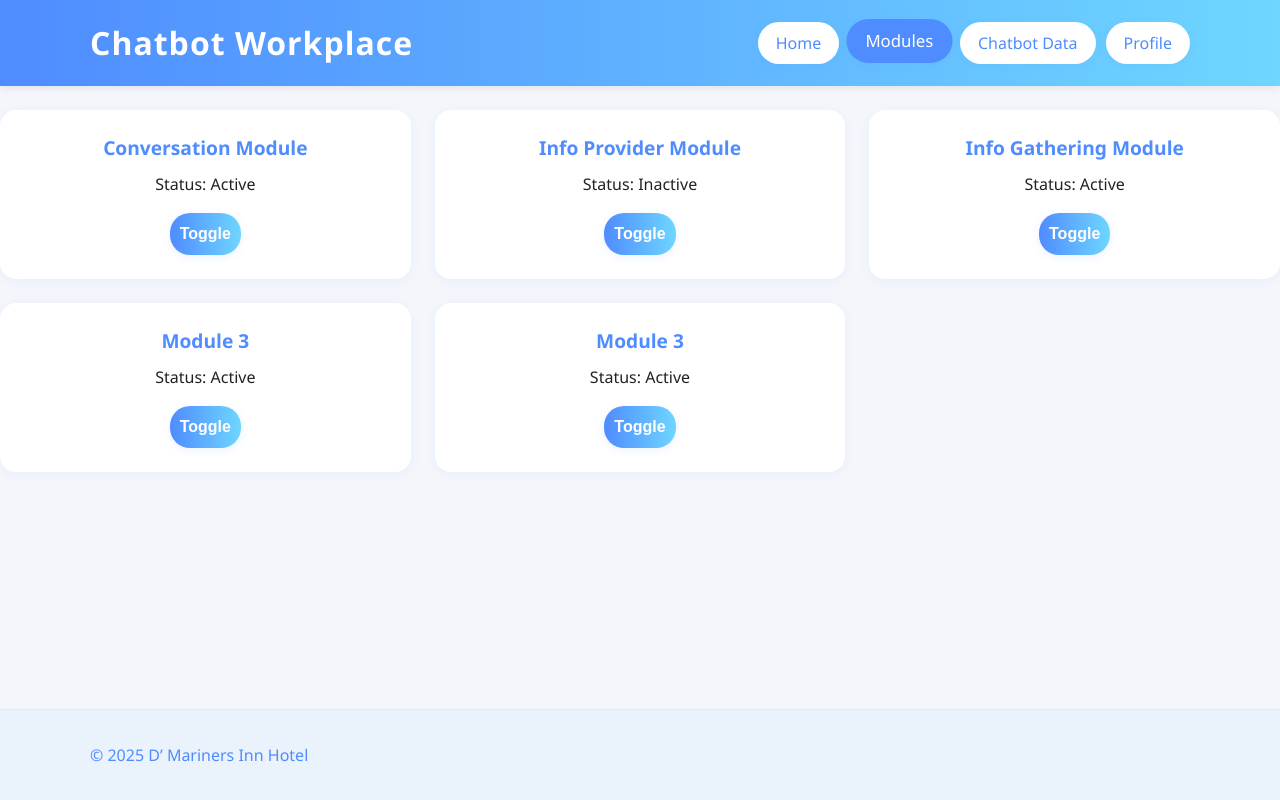
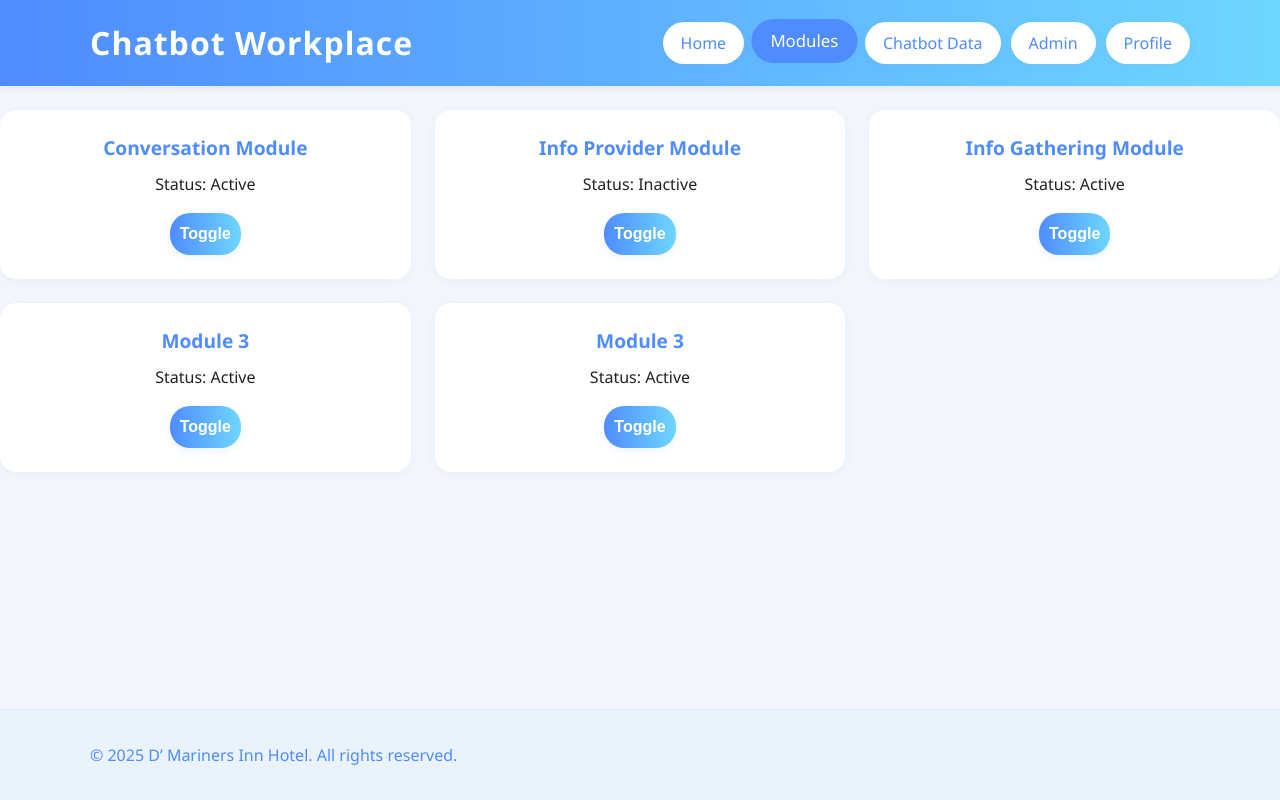
Before and after one commit to Kyle-Geronimo/Capstone-Javascript-, a plain HTML site: page javascript_website/pages/modules.html in a window 1280 px wide. Drawn offline with Linux system fonts and the light colour scheme.

Commit message:
Update modules.html

```diff
--- a/javascript_website/pages/modules.html
+++ b/javascript_website/pages/modules.html
@@ -19,6 +19,7 @@
         <a href="../index.html" class="nav-btn">Home</a>
         <a href="../pages/modules.html" class="nav-btn active">Modules</a>
         <a href="../pages/chatbot.html" class="nav-btn">Chatbot Data</a>
+        <a href="../pages/admin.html" class="nav-btn">Admin</a>
         <a href="../pages/profile.html" class="nav-btn">Profile</a>
         <button id="logout-btn" class="nav-btn" style="display:none;">Logout</button>
       </nav>
@@ -59,7 +60,7 @@
 
   <footer>
     <div class="container">
-      <p>&copy; 2025 D’ Mariners Inn Hotel</p>
+      <p>&copy; 2025 D’ Mariners Inn Hotel. All rights reserved.</p>
     </div>
   </footer>
 
```
